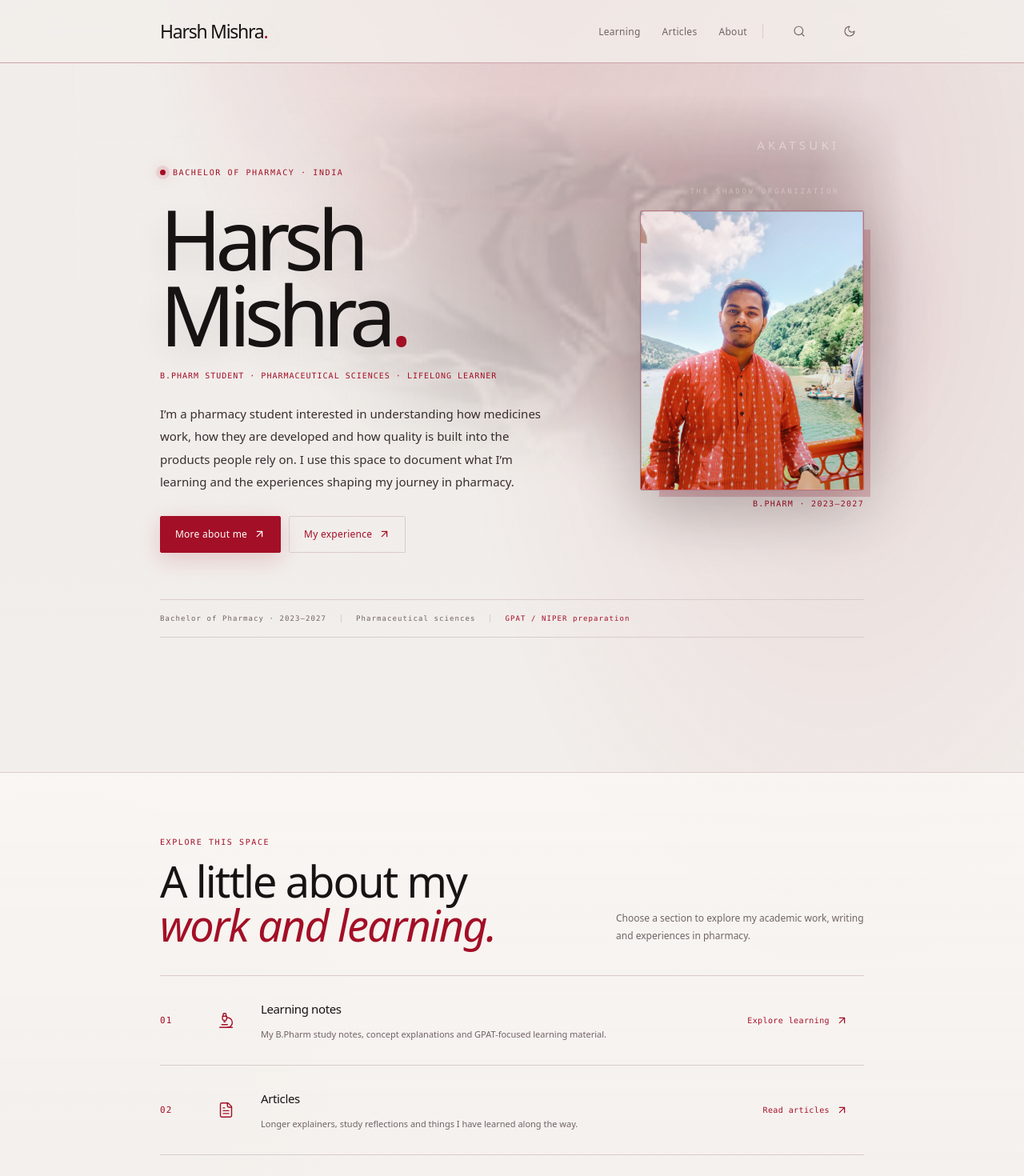
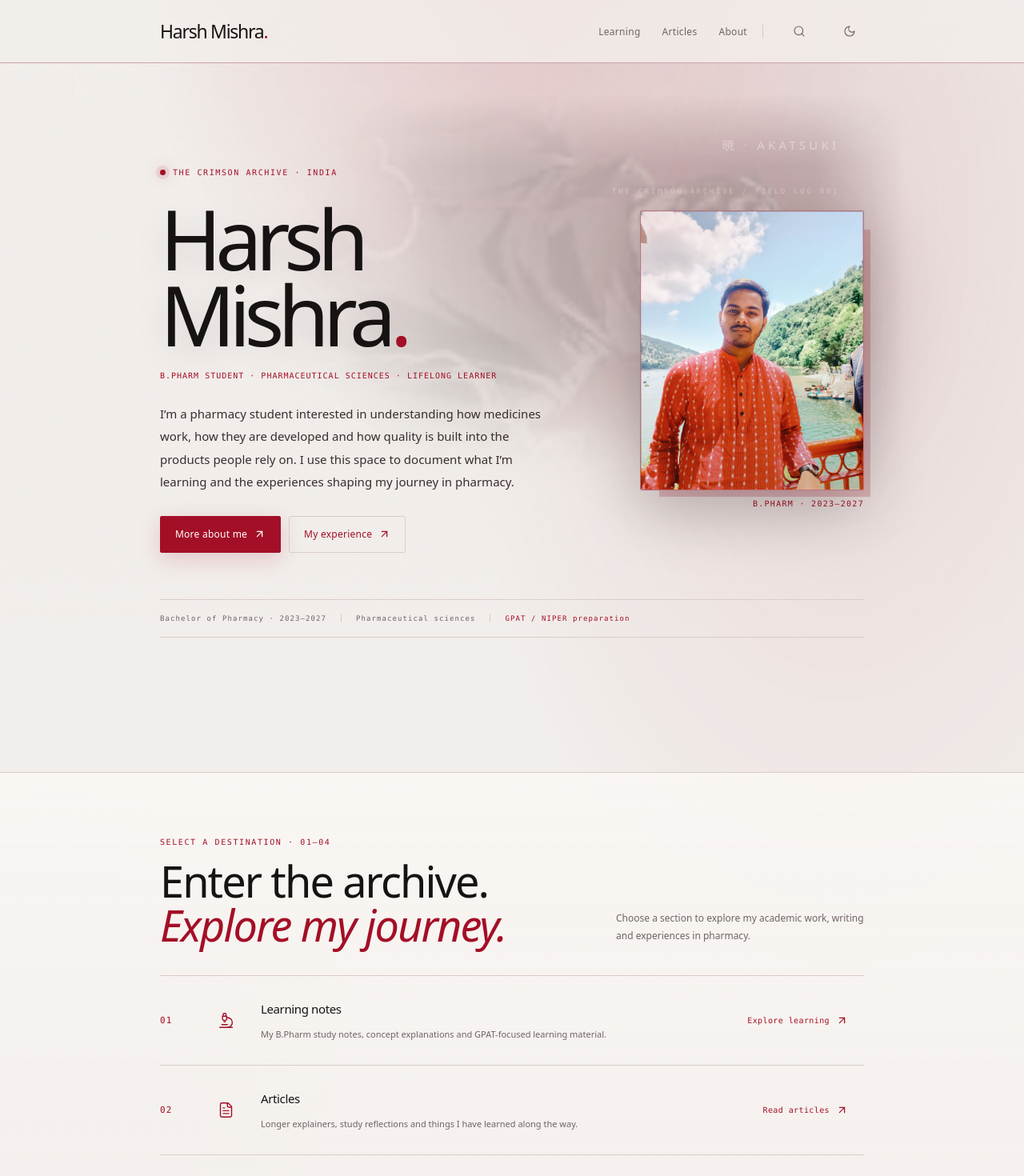
Before and after one commit to milesmoraliis759/portfolio, a Next.js app: page / in a window 1280 px wide. Shown: the top 1470 px of the page at 80% size. Built offline with nearby package versions, Linux system fonts and the light colour scheme; no server answers.

Commit message:
Refine homepage into a crimson archive entrance

```diff
--- a/src/app/page.tsx
+++ b/src/app/page.tsx
@@ -41,10 +41,10 @@ export default function HomePage() {
   return (
     <main>
       <section className="portfolio-home container akatsuki-home">
-        <div className="akatsuki-hero-art" aria-hidden="true"><span>AKATSUKI</span><small>THE SHADOW ORGANIZATION</small></div>
+        <div className="akatsuki-hero-art" aria-hidden="true"><span>暁 · AKATSUKI</span><small>THE CRIMSON ARCHIVE / FIELD LOG 001</small></div>
         <div className="portfolio-home-intro">
           <div className="portfolio-home-copy">
-            <p className="eyebrow"><span className="portfolio-status-dot" /> BACHELOR OF PHARMACY · INDIA</p>
+            <p className="eyebrow"><span className="portfolio-status-dot" /> THE CRIMSON ARCHIVE · INDIA</p>
             <h1>Harsh Mishra<span>.</span></h1>
             <p className="portfolio-home-role">B.Pharm student · Pharmaceutical sciences · Lifelong learner</p>
             <p className="portfolio-home-summary">
@@ -77,8 +77,8 @@ export default function HomePage() {
         <div className="container">
           <div className="portfolio-destinations-heading">
             <div>
-              <p className="eyebrow">EXPLORE THIS SPACE</p>
-              <h2>A little about my<br/><em>work and learning.</em></h2>
+              <p className="eyebrow">SELECT A DESTINATION · 01—04</p>
+              <h2>Enter the archive.<br/><em>Explore my journey.</em></h2>
             </div>
             <p>Choose a section to explore my academic work, writing and experiences in pharmacy.</p>
           </div>
```
